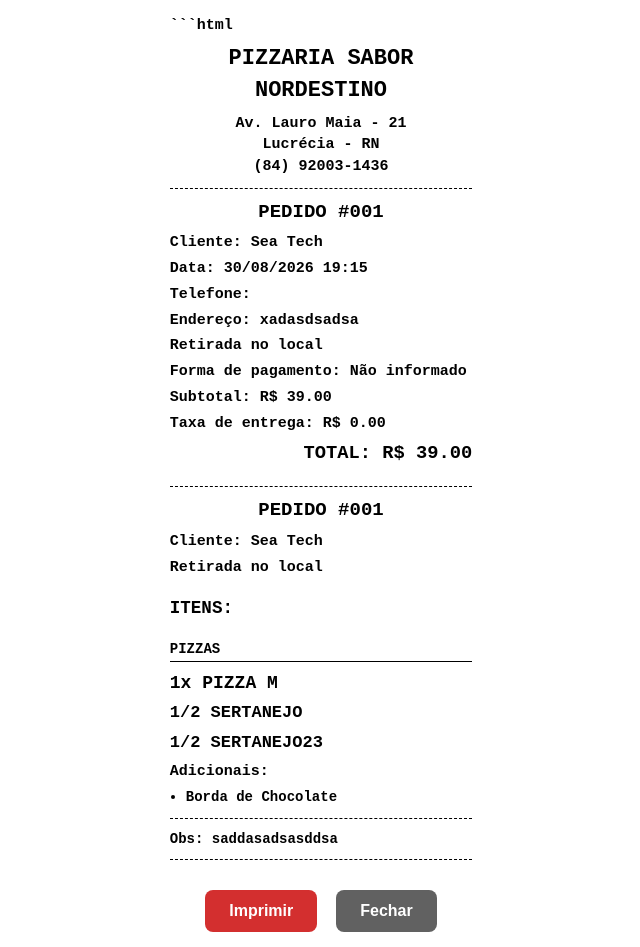
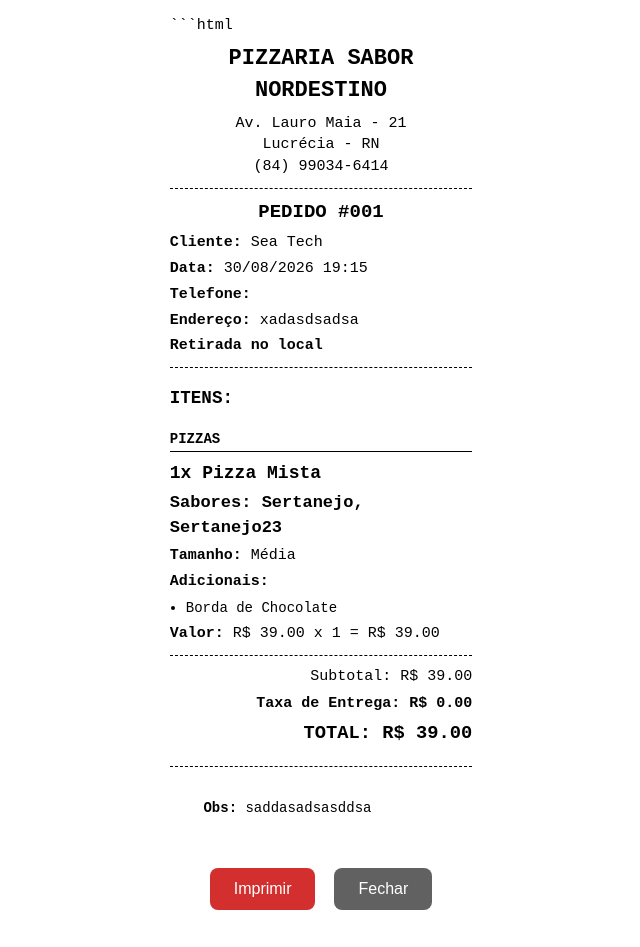
Before and after one commit to ErnestoSESB/app-sabornordestino, a Django app: page /painel/pedidos/imprimir/1/ in a window 1280 px wide. Shown: the whole page, without its empty margins (319-959 px from the left). After the commit the page ends 910 px from the top, so only its background shows below. Run offline with Django 5.2, Linux system fonts and the light colour scheme; a user stored in the database is signed in; data comes from the database, SQL or seed files in the repository.

Commit message:
fix(impressao): correção de ordem de exibição de dados

```diff
--- a/pizzaria/templates/pizzaria/pedido_imprimir.html
+++ b/pizzaria/templates/pizzaria/pedido_imprimir.html
@@ -40,7 +40,6 @@
       margin: 0 auto;
       padding: 4mm 0;
       font-size: 15px;
-      font-weight: bold;
       line-height: 1.45;
       overflow-x: hidden;
       overflow-y: visible;
@@ -54,12 +53,7 @@
       white-space: normal;
     }
 
-    body * {
-      font-weight: 700;
-    }
-
-    h1,
-    h2 {
+    h1, h2 {
       text-align: center;
       margin: 6px 0;
     }
@@ -72,12 +66,14 @@
       margin: 10px 0;
     }
 
-    .item { margin: 8px 0; }
+    .item {
+      margin: 8px 0;
+    }
 
     .pizza-nome {
       font-size: 18px;
       font-weight: bold;
-      margin: 0 0 5px;
+      margin: 0 0 5px 0;
     }
 
     .sabor-lista {
@@ -86,7 +82,9 @@
       margin: 5px 0;
     }
 
-    .info { margin: 4px 0; }
+    .info {
+      margin: 4px 0;
+    }
 
     .campo {
       font-size: 15px;
@@ -105,23 +103,18 @@
       text-align: right;
     }
 
-    .campo,
-    .info,
-    .total,
-    .divider {
+    .campo, .info, .total, .divider {
       overflow-wrap: anywhere;
     }
+
     .observacao {
       font-size: 14px;
-      font-weight: bold;
       margin: 8px 0;
       overflow-wrap: anywhere;
       white-space: pre-wrap;
     }
-    p,
-    h1,
-    h2,
-    h3 {
+
+    p, h1, h2, h3 {
       max-width: 100%;
     }
 
@@ -130,6 +123,7 @@
       break-inside: avoid;
       width: 100%;
     }
+
     .grupo-titulo {
       border-bottom: 1px solid #000;
       font-size: 14px;
@@ -137,6 +131,7 @@
       margin: 10px 0 6px;
       padding-bottom: 2px;
     }
+
     ul.adicionais {
       padding-left: 16px;
       margin: 4px 0;
@@ -147,114 +142,204 @@
 <body>
 
   <h1>PIZZARIA SABOR NORDESTINO</h1>
-  <p style="text-align: center; margin: 4px 0;">
+
+  <p style="text-align:center; margin: 4px 0;">
     Av. Lauro Maia - 21<br>
     Lucrécia - RN<br>
-    (84) 92003-1436
+    (84) 99034-6414
   </p>
 
   <div class="divider"></div>
 
   <h2>PEDIDO #{{ pedido.id|stringformat:"03d" }}</h2>
-  <p class="info"><strong>Cliente:</strong> {{ pedido.cliente }}</p>
-  <p class="info"><strong>Data:</strong> {{ pedido.criado_em|date:"d/m/Y H:i" }}</p>
-  <p class="info"><strong>Telefone:</strong> {{ pedido.telefone }}</p>
+
+  <p class="info">
+    <strong>Cliente:</strong> {{ pedido.cliente }}
+  </p>
+
+  <p class="info">
+    <strong>Data:</strong> {{ pedido.criado_em|date:"d/m/Y H:i" }}
+  </p>
+
+  <p class="info">
+    <strong>Telefone:</strong> {{ pedido.telefone }}
+  </p>
 
   {% if pedido.endereco %}
-    <p class="info"><strong>Endereço:</strong> {{ pedido.endereco }}</p>
+  <p class="info">
+    <strong>Endereço:</strong> {{ pedido.endereco }}
+  </p>
   {% endif %}
 
   {% if pedido.local_entrega %}
-    <p class="info"><strong>Local:</strong> {{ pedido.local_entrega.nome }}</p>
+  <p class="info">
+    <strong>Local:</strong> {{ pedido.local_entrega.nome }}
+  </p>
   {% else %}
-    <p class="info"><strong>Retirada no local</strong></p>
-  {% endif %}
-
   <p class="info">
-    <strong>Forma de pagamento:</strong>
-    {{ pedido.forma_pagamento|default:"Não informado" }}
+    <strong>Retirada no local</strong>
   </p>
-
-  {% if pedido.forma_pagamento == 'Dinheiro' and pedido.troco %}
-    <p class="info"><strong>Troco para:</strong> R$ {{ pedido.troco }}</p>
-  {% endif %}
-
-  <p class="info"><strong>Subtotal:</strong> R$ {{ pedido.subtotal }}</p>
-  <p class="info"><strong>Taxa de entrega:</strong> R$ {{ pedido.taxa_entrega }}</p>
-  <p class="total">TOTAL: R$ {{ pedido.total }}</p>
-
-  <div class="divider"></div>
-
-  <h2>PEDIDO #{{ pedido.id|stringformat:"03d" }}</h2>
-  <p class="info"><strong>Cliente:</strong> {{ pedido.cliente }}</p>
-
-  {% if pedido.local_entrega %}
-    <p class="info"><strong>Local:</strong> {{ pedido.local_entrega.nome }}</p>
-  {% else %}
-    <p class="info"><strong>Retirada no local</strong></p>
-  {% endif %}
-
-  <h3>ITENS:</h3>
-
-  {% for item_data in itens_processados %}
-    {% with item=item_data.item sabores_data=item_data.sabores_data %}
-      {% ifchanged item.item_tipo %}
-        <p class="grupo-titulo">
-          {% if item.item_tipo == 'pizza' %}PIZZAS{% else %}BEBIDAS{% endif %}
-        </p>
-      {% endifchanged %}
-
-      <div class="item">
-        {% if item.item_tipo == 'bebida' %}
-          <p class="pizza-nome">
-            <strong>{{ item.quantidade }}x {{ item.bebida.nome }}</strong>
-          </p>
-        {% else %}
-          <p class="pizza-nome">
-            <strong>
-              {{ item.quantidade }}x PIZZA
-              {% if item.tamanho == 'P' %}P{% elif item.tamanho == 'M' %}M{% else %}G{% endif %}
-            </strong>
-          </p>
-
-          {% if sabores_data %}
-            {% for sabor in sabores_data.nomes %}
-              <p class="sabor-lista">
-                {% if sabores_data.num_sabores == 2 %}1/2{% else %}1/3{% endif %} {{ sabor|upper }}
-              </p>
-            {% endfor %}
-          {% else %}
-            <p class="sabor-lista">{{ item.pizza.nome|upper }}</p>
-          {% endif %}
-        {% endif %}
-
-        {% if item.item_tipo == 'pizza' and item.borda_tipo != 'sem_borda' or item.item_tipo == 'pizza' and item.catupiry_cima != 'nao' %}
-          <p class="campo"><strong>Adicionais:</strong></p>
-          <ul class="adicionais" style="margin: 5px 0;">
-            {% if item.borda_tipo == 'catupiry' %}<li>Borda de Catupiry</li>{% elif item.borda_tipo == 'cheddar' %}<li>Borda de Cheddar</li>{% elif item.borda_tipo == 'catupiry_original' %}<li>Borda de Catupiry Original</li>{% elif item.borda_tipo == 'chocolate' %}<li>Borda de Chocolate</li>{% endif %}
-            {% if item.catupiry_cima == 'inteira' %}<li>Catupiry por Cima (Inteira)</li>{% endif %}
-            {% if item.catupiry_cima == 'metade' %}<li>Catupiry por Cima (Metade)</li>{% endif %}
-            {% if item.catupiry_borda %}<li>Catupiry Original na Borda</li>{% endif %}
-          </ul>
-        {% endif %}
-      </div>
-    {% endwith %}
-  {% endfor %}
-
-  {% if pedido.observacao %}
-    <div class="divider"></div>
-    <p class="observacao"><strong>Obs: {{ pedido.observacao }}</strong></p>
   {% endif %}
 
   <div class="divider"></div>
 
-  <div class="no-print" style="margin-top: 30px; text-align: center;">
-    <button onclick="window.print()" style="padding: 12px 24px; background: #d32f2f; color: white; border: none; border-radius: 8px; cursor: pointer; font-size: 16px;">
+  <h3>ITENS:</h3>
+
+  <!-- ==================== BEBIDAS ==================== -->
+
+  {% for item_data in itens_processados %}
+    {% with item=item_data.item sabores_data=item_data.sabores_data %}
+
+      {% if item.item_tipo == 'bebida' %}
+
+        {% ifchanged %}
+        <p class="grupo-titulo">BEBIDAS</p>
+        {% endifchanged %}
+
+        <div class="item">
+
+          <p class="pizza-nome">
+            <strong>{{ item.quantidade }}x {{ item.bebida.nome }}</strong>
+          </p>
+
+          <p class="campo">
+            <strong>Valor:</strong>
+            R$ {{ item.preco_unitario }} x {{ item.quantidade }} = R$ {{ item.subtotal }}
+          </p>
+
+        </div>
+
+      {% endif %}
+
+    {% endwith %}
+  {% endfor %}
+
+
+  <!-- ==================== PIZZAS ==================== -->
+
+  {% for item_data in itens_processados %}
+    {% with item=item_data.item sabores_data=item_data.sabores_data %}
+
+      {% if item.item_tipo == 'pizza' %}
+
+        {% ifchanged %}
+        <p class="grupo-titulo">PIZZAS</p>
+        {% endifchanged %}
+
+        <div class="item">
+
+          {% if sabores_data %}
+
+            <p class="pizza-nome">
+              <strong>{{ item.quantidade }}x Pizza Mista</strong>
+            </p>
+
+            <p class="sabor-lista">
+              Sabores: {{ sabores_data.nomes|join:", " }}
+            </p>
+
+          {% else %}
+
+            <p class="pizza-nome">
+              <strong>{{ item.quantidade }}x {{ item.pizza.nome }}</strong>
+            </p>
+
+            <p class="campo">
+              <strong>Ingredientes:</strong> {{ item.pizza.ingredientes }}
+            </p>
+
+          {% endif %}
+
+          <p class="campo">
+            <strong>Tamanho:</strong>
+            {% if item.tamanho == 'P' %}
+              Pequena
+            {% elif item.tamanho == 'M' %}
+              Média
+            {% else %}
+              Grande
+            {% endif %}
+          </p>
+
+          {% if item.borda_chocolate or item.catupiry_cima != 'nao' or item.catupiry_borda %}
+
+          <p class="campo">
+            <strong>Adicionais:</strong>
+          </p>
+
+          <ul class="adicionais" style="margin: 5px 0;">
+
+            {% if item.borda_chocolate %}
+            <li>Borda de Chocolate</li>
+            {% endif %}
+
+            {% if item.catupiry_cima == 'inteira' %}
+            <li>Catupiry por Cima (Inteira)</li>
+            {% endif %}
+
+            {% if item.catupiry_cima == 'metade' %}
+            <li>Catupiry por Cima (Metade)</li>
+            {% endif %}
+
+            {% if item.catupiry_borda %}
+            <li>Catupiry Original na Borda</li>
+            {% endif %}
+
+          </ul>
+
+          {% endif %}
+
+          <p class="campo">
+            <strong>Valor:</strong>
+            R$ {{ item.preco_unitario }} x {{ item.quantidade }} = R$ {{ item.subtotal }}
+          </p>
+
+        </div>
+
+      {% endif %}
+
+    {% endwith %}
+  {% endfor %}
+
+
+  <div class="divider"></div>
+
+  <p style="text-align: right; margin: 5px 0;">
+    Subtotal: R$ {{ pedido.subtotal }}
+  </p>
+
+  <p style="text-align: right; margin: 5px 0; font-weight: bold;">
+    Taxa de Entrega: R$ {{ pedido.taxa_entrega }}
+  </p>
+
+  <p class="total">
+    TOTAL: R$ {{ pedido.total }}
+  </p>
+
+  {% if pedido.observacao %}
+
+  <div class="divider"></div>
+
+  <p class="observacao">
+    <strong>Obs:</strong> {{ pedido.observacao }}
+  </p>
+
+  {% endif %}
+
+  <div class="no-print" style="margin-top:30px;text-align:center;">
+
+    <button
+      onclick="window.print()"
+      style="padding:12px 24px;background:#d32f2f;color:white;border:none;border-radius:8px;cursor:pointer;font-size:16px;">
       Imprimir
     </button>
-    <button onclick="window.close()" style="padding: 12px 24px; background: #616161; color: white; border: none; border-radius: 8px; cursor: pointer; font-size: 16px; margin-left: 10px;">
+
+    <button
+      onclick="window.close()"
+      style="padding:12px 24px;background:#616161;color:white;border:none;border-radius:8px;cursor:pointer;font-size:16px;margin-left:10px;">
       Fechar
     </button>
+
   </div>
 
   <script>
```
Also changed, not shown: 1 other file.
